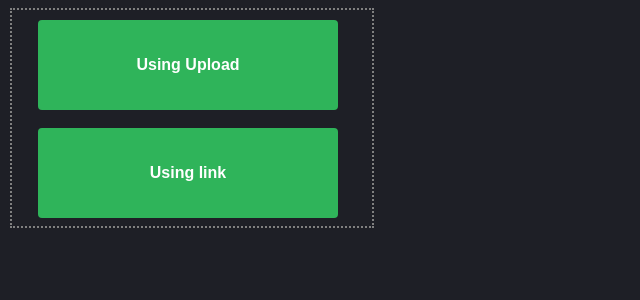
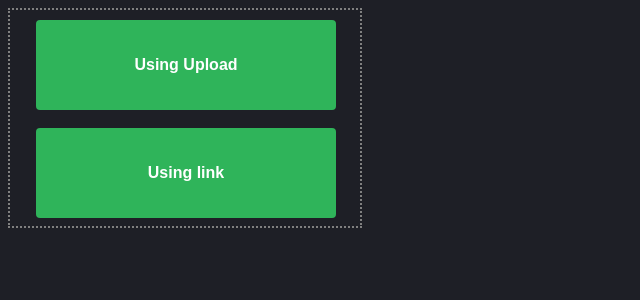
Before and after one commit to RahulKushwaha762/vectorphotos, a Django app: page /upload/ in a window 1280 px wide. Shown: the top 300 px of the page, without its empty margins (0-640 px from the left). Run offline with Django 3.2, Linux system fonts and the light colour scheme.

Commit message:
make select upload resize

```diff
--- a/college/templates/selectupload.html
+++ b/college/templates/selectupload.html
@@ -1,6 +1,10 @@
 <!DOCTYPE html>
 <html lang="en">
-<meta name="viewport" content="width=device-width, initial-scale=1">
+<meta name="viewport"
+
+content="width=device-width, initial-
+
+scale=1">
 <head>
     <meta charset="UTF-8">
     <title>Title</title>
@@ -9,15 +13,13 @@
 
  div {
 	width: 350px;
-	padding-right: 10px;
 	border: 2px dotted gray;
-	margin: 2px;
-	height:100%;
 	text-align: center;
 }
 body {
-	font-family: georgia,garamond,serif;
-	font-size-adjust: 0.61;
+	font-family:
+
+georgia,garamond,serif;
 	background: #1e1f26;
 	color:white;
 	font-weight:700;
@@ -37,7 +39,6 @@ button {
 	background: #2fb45a;
 	color: white;
 	cursor: pointer;
-	white-space: nowrap;
 	text-align: center;
 	height:100%;
 	width:300px;
@@ -53,10 +54,14 @@ button:active{
 <body>
 <div>
     <form action="usingupload/">
-    <button type="submit">Using Upload</button>
+    <button type="submit">Using
+
+Upload</button>
 </form>
 <form action="usinglink/">
-    <button type="submit">Using link</button>
+    <button type="submit">Using
+
+link</button>
 </form>
 </div>
 
```
